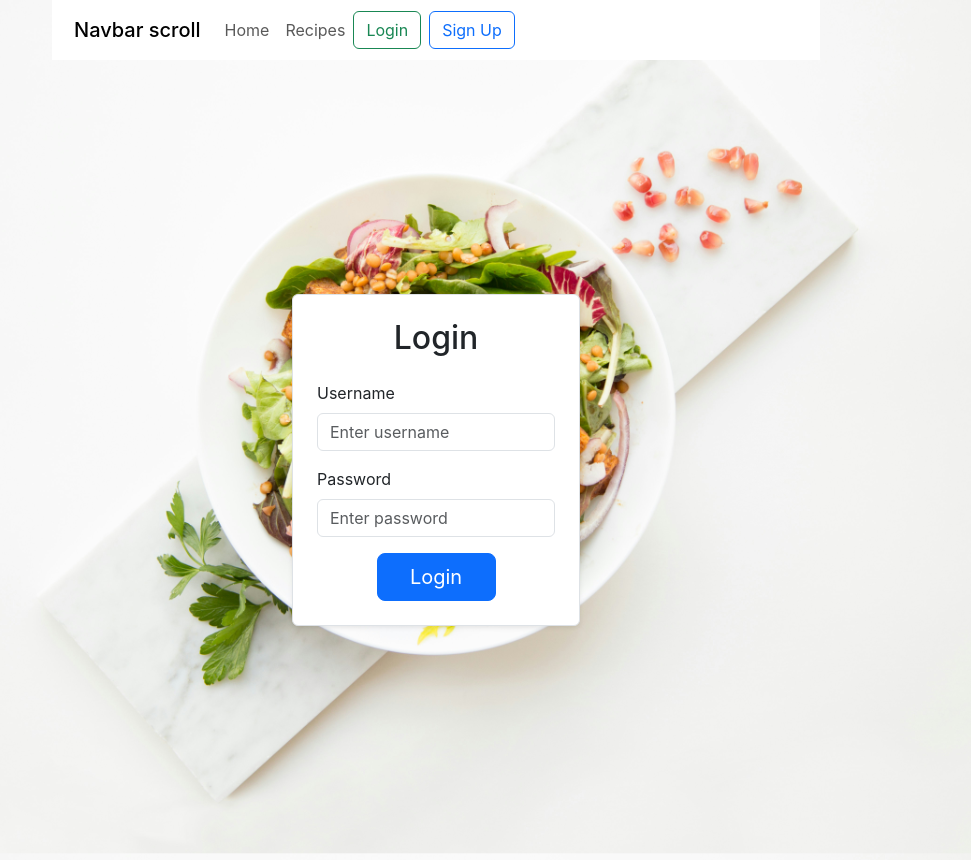
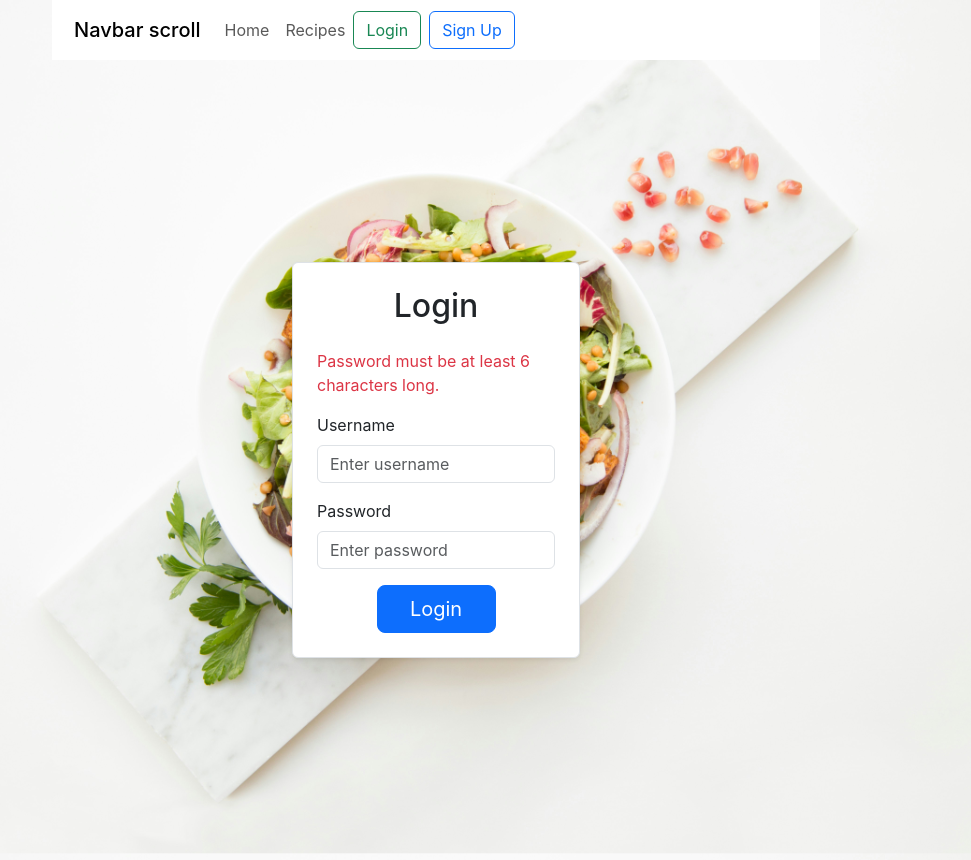
Before and after one commit to AlexGoesCode/R-Vite-TS-Recipes, a React (Vite) app: page /login in a window 1280 px wide. Both pictures are taken after a click on the button "Login". Shown: the whole page, without its empty margins (204-1175 px from the left). Built offline with nearby package versions, Linux system fonts and the light colour scheme; no server answers.

Commit message:
+ password limit to Login & Sign-up

```diff
--- a/src/pages/login/Login.tsx
+++ b/src/pages/login/Login.tsx
@@ -4,8 +4,13 @@ import { Form, Button, Container, Row, Col } from 'react-bootstrap';
 const Login = () => {
   const [username, setUsername] = useState('');
   const [password, setPassword] = useState('');
+  const [error, setError] = useState('');
 
   const handleLogin = () => {
+    if (password.length < 6) {
+      setError('Password must be at least 6 characters long.');
+      return;
+    }
     // Handle login logic
     console.log('Logging in...', { username, password });
   };
@@ -21,6 +26,7 @@ const Login = () => {
           className='p-4 border rounded shadow-sm bg-white'
         >
           <h2 className='text-center mb-4'>Login</h2>
+          {error && <p className='text-danger'>{error}</p>}
           <Form>
             <Form.Group className='mb-3' controlId='formUsername'>
               <Form.Label>Username</Form.Label>
--- a/src/pages/sign-up/SignUp.tsx
+++ b/src/pages/sign-up/SignUp.tsx
@@ -1,12 +1,17 @@
-import React, { useState } from 'react';
+import { useState } from 'react';
 import { Form, Button, Container, Row, Col } from 'react-bootstrap';
 
 const SignUp = () => {
   const [username, setUsername] = useState('');
   const [password, setPassword] = useState('');
   const [email, setEmail] = useState('');
+  const [error, setError] = useState('');
 
   const handleSignUp = () => {
+    if (password.length < 6) {
+      setError('Password must be at least 6 characters long.');
+      return;
+    }
     // Handle sign-up logic
     console.log('Signing up...', { username, password, email });
   };
@@ -22,6 +27,7 @@ const SignUp = () => {
           className='p-4 border rounded shadow-sm bg-white'
         >
           <h2 className='text-center mb-4'>Sign Up</h2>
+          {error && <p className='text-danger'>{error}</p>}
           <Form>
             <Form.Group className='mb-3' controlId='formEmail'>
               <Form.Label>Email</Form.Label>
```
